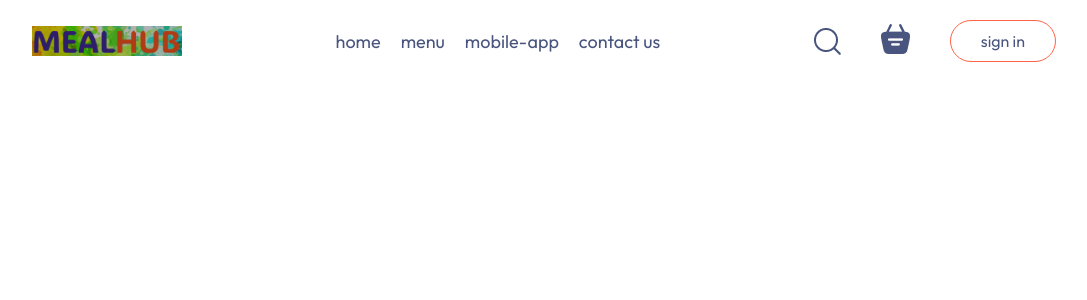
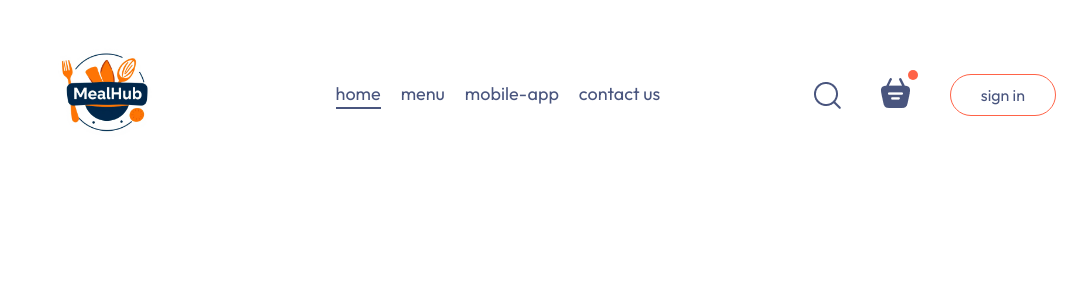
Before and after one commit to IreshaBandaranayake/FoodDelivery, a React app in the folder frontend/: page / in a window 1280 px wide. Shown: the top 300 px of the page, without its empty margins (96-1183 px from the left). Built offline with nearby package versions, Linux system fonts and the light colour scheme; the HTML template or start-up script is replaced by a standard one.

Commit message:
Done Changes

```diff
--- a/frontend/src/App.jsx
+++ b/frontend/src/App.jsx
@@ -5,6 +5,7 @@
   return (
     <div className='app'>
       <Navbar/>
+
     </div>
   )
 }
--- a/frontend/src/assets/assets.js
+++ b/frontend/src/assets/assets.js
@@ -1,5 +1,5 @@
 import basket_icon from './basket_icon.png'
-import logo from './logo.png'
+import logo from './logo.jpg'
 import header_img from './header_img.png'
 import search_icon from './search_icon.png'
 import menu_1 from './menu_1.png'
--- a/frontend/src/components/Navbar/Navbar.css
+++ b/frontend/src/components/Navbar/Navbar.css
@@ -36,3 +36,27 @@
 .navbar button:hover{
     background-color: #fff4f2;
 }
+
+.navbar .active{
+    padding-bottom: 2px;
+    border-bottom: 2px solid #49557e;
+}
+
+.navbar li{
+    cursor: pointer;
+}
+
+.navbar-search-icon{
+    position: relative;
+}
+
+.navbar-search-icon .dot{
+    position: absolute;
+    min-width: 10px;
+    min-height: 10px;
+    background-color: tomato;
+    border-radius: 5px;
+    top: -8px;
+    right: -8px;
+
+}
--- a/frontend/src/components/Navbar/Navbar.jsx
+++ b/frontend/src/components/Navbar/Navbar.jsx
@@ -1,15 +1,18 @@
-import React from 'react'
+import React, { useState } from 'react'
 import './Navbar.css'
 import { assets } from '../../assets/assets'
 const Navbar = () => {
+
+    const [menu,setmenu] = useState("home")
+
   return (
     <div className='navbar'>
        <img src={assets.logo} alt="" className="logo" />
        <ul className="navbar-menu">
-        <li>home</li>
-        <li>menu</li>
-        <li>mobile-app</li>
-        <li>contact us</li>
+        <li onClick={()=>setmenu("home")} className={menu==="home"?"active":""}>home</li>
+        <li onClick={()=>setmenu("menu")} className={menu==="menu"?"active":""}>menu</li>
+        <li onClick={()=>setmenu("mobile-app")} className={menu==="mobile-app"?"active":""}>mobile-app</li>
+        <li onClick={()=>setmenu("contact-us")} className={menu==="contact-us"?"active":""}>contact us</li>
         </ul>
         <div className="navbar-right">
             <img src={assets.search_icon} alt="" />
--- a/frontend/src/main.jsx
+++ b/frontend/src/main.jsx
@@ -2,9 +2,12 @@
 import { createRoot } from 'react-dom/client'
 import App from './App.jsx'
 import './index.css'
+import { BrowserRouter} from 'react-router-dom'
 
 createRoot(document.getElementById('root')).render(
-  <StrictMode>
-    <App />
-  </StrictMode>,
+  <BrowserRouter>
+  <App />
+  </BrowserRouter>
+
+
 )
```
Also changed, not shown: frontend/src/pages/Cart/Cart.jsx (added, +9 -0 lines), frontend/src/pages/Home/Home.jsx (added, +9 -0 lines), frontend/src/pages/PlaceOrder/PlaceOrder.jsx (added, +9 -0 lines), frontend/src/assets/logo.jpg (added), frontend/src/assets/logo.png (deleted), frontend/src/pages/Cart/Cart.css (added), frontend/src/pages/Home/Home.css (added), frontend/src/pages/PlaceOrder/PlaceOrder.css (added).
